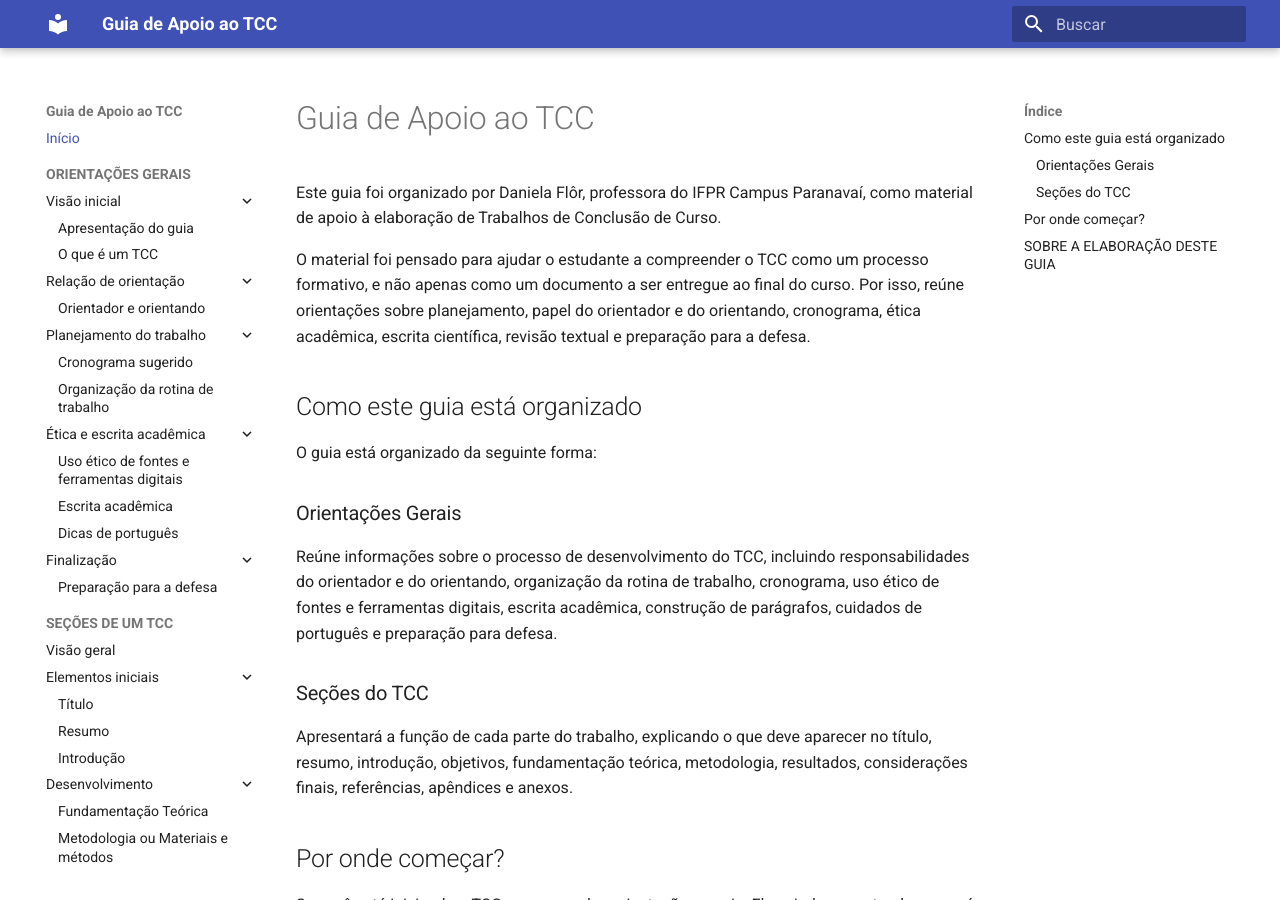
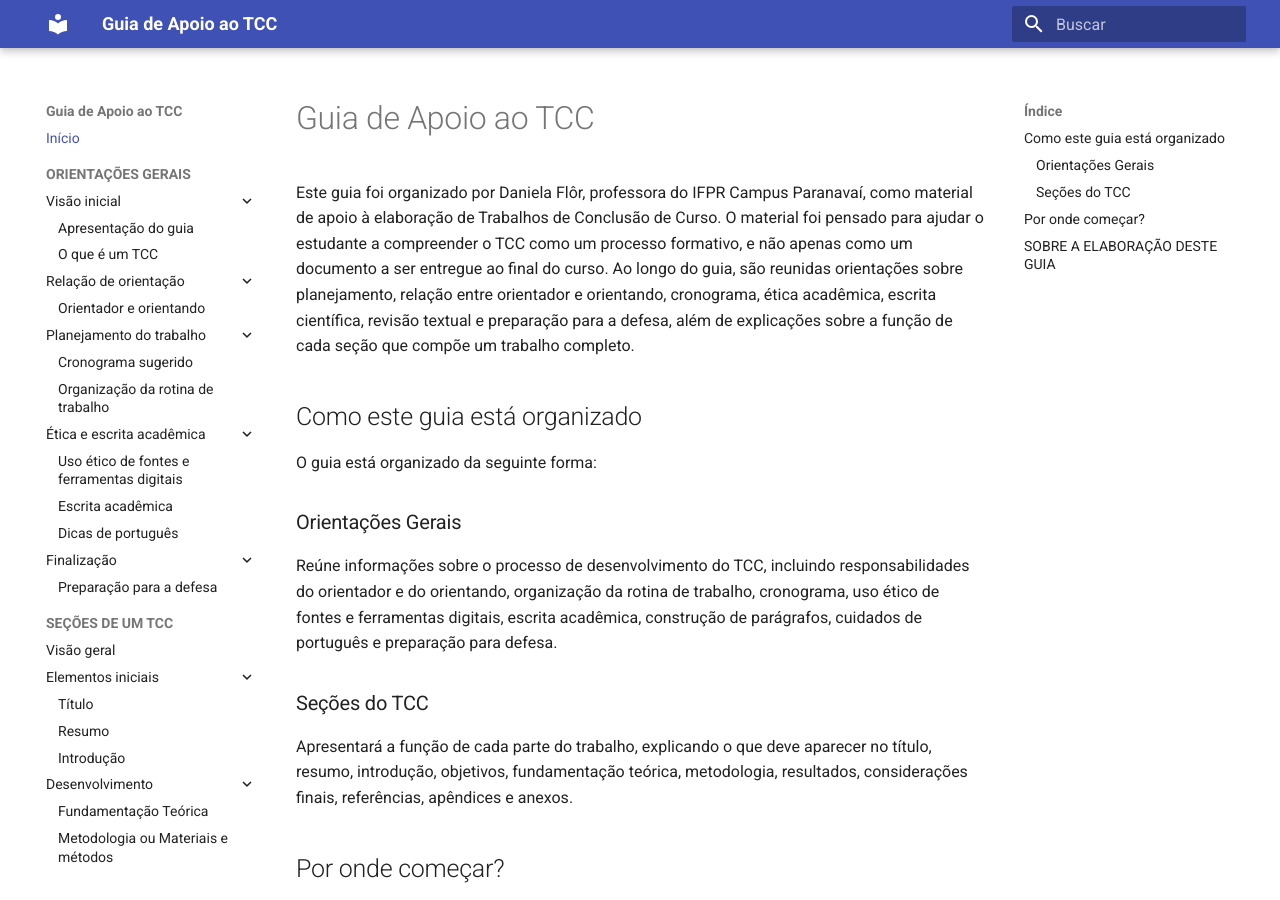
Before and after one commit to danielaflor/tcc, an MkDocs documentation site: the page built from docs/index.md, in a window 1280 px wide and 900 px high. Built offline with MkDocs 1.6.1 and Material for MkDocs 9.7.7, drawn with Linux system fonts in a browser that asks for light colours.

Commit message:
Refine introduction of TCC support guide
Removed redundant sentences and clarified the purpose of the guide.

```diff
--- a/docs/index.md
+++ b/docs/index.md
@@ -1,8 +1,6 @@
 # Guia de Apoio ao TCC
 
-Este guia foi organizado por Daniela Flôr, professora do IFPR Campus Paranavaí, como material de apoio à elaboração de Trabalhos de Conclusão de Curso.
-
-O material foi pensado para ajudar o estudante a compreender o TCC como um processo formativo, e não apenas como um documento a ser entregue ao final do curso. Por isso, reúne orientações sobre planejamento, papel do orientador e do orientando, cronograma, ética acadêmica, escrita científica, revisão textual e preparação para a defesa.
+Este guia foi organizado por Daniela Flôr, professora do IFPR Campus Paranavaí, como material de apoio à elaboração de Trabalhos de Conclusão de Curso. O material foi pensado para ajudar o estudante a compreender o TCC como um processo formativo, e não apenas como um documento a ser entregue ao final do curso. Ao longo do guia, são reunidas orientações sobre planejamento, relação entre orientador e orientando, cronograma, ética acadêmica, escrita científica, revisão textual e preparação para a defesa, além de explicações sobre a função de cada seção que compõe um trabalho completo.
 
 ## Como este guia está organizado
 
```
